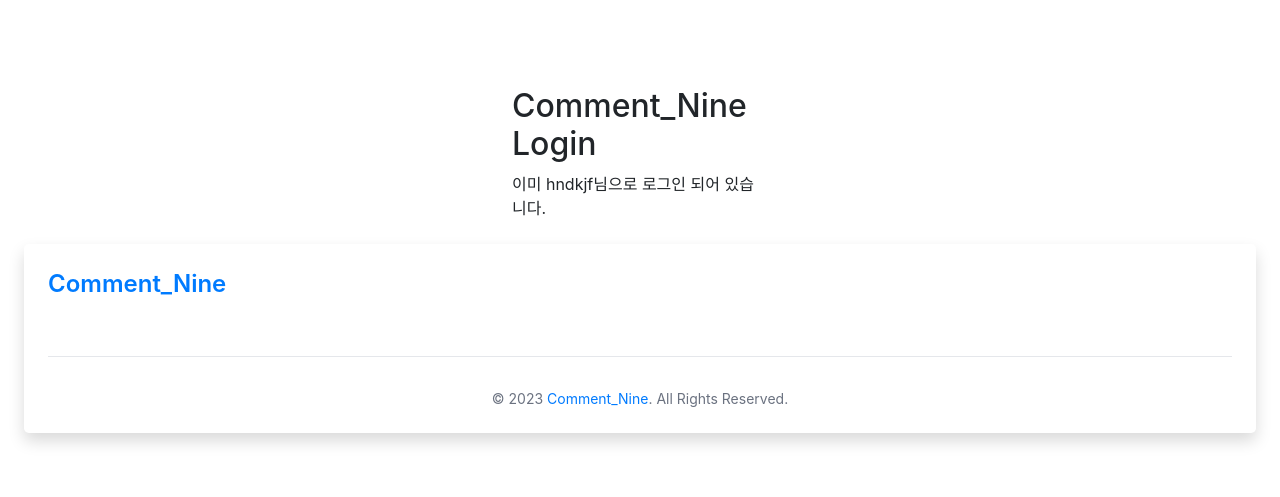
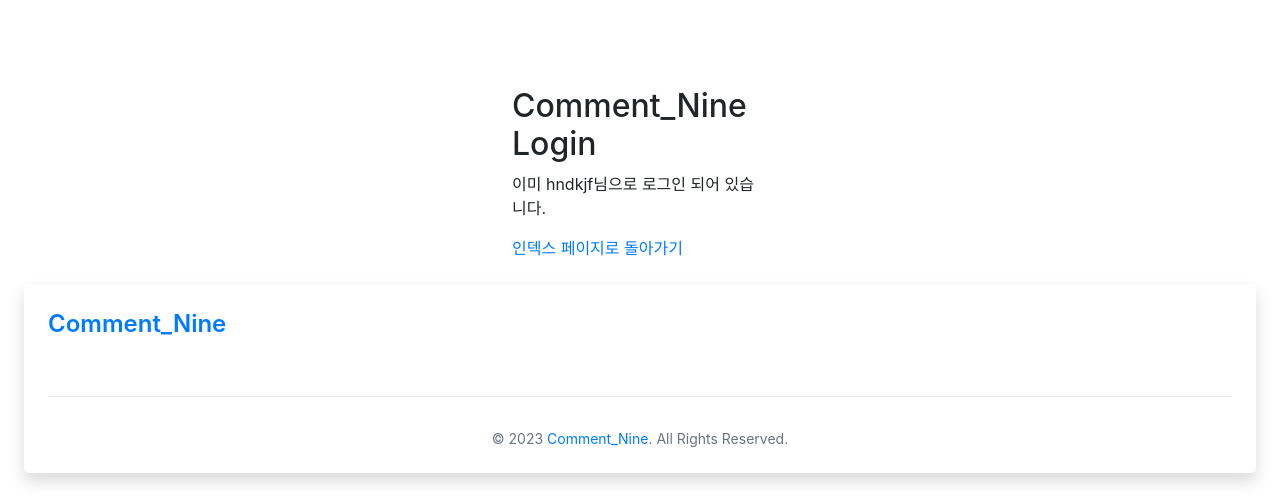
Before and after one commit to SulHyunRyung/Comment_Nine, a Flask app: template templates/login.html in a window 1280 px wide. Shown: the part 801-1298 px from the top of the page. Before the commit the page ends 1245 px from the top, so only its background shows below. Run offline with Flask 3, Linux system fonts and the light colour scheme; the template is opened without the code that fills it, so the values that code supplies are empty; a user stored in the database is signed in; some libraries are stand-ins or nearby versions.

Commit message:
로그인 페이지에 인덱스 페이지로 돌아가는 기능 추가
.

```diff
--- a/templates/login.html
+++ b/templates/login.html
@@ -4,6 +4,7 @@
             <h2>Comment_Nine Login</h2>
             {% if 'user_id' in session %}
                 <p>이미 {{ session['user_id'] }}님으로 로그인 되어 있습니다.</p>
+                <a href="{{url_for('index')}}"> 인덱스 페이지로 돌아가기 </a>
             {% else %}
                 <div >
                     <form class="mb-2" method="post" action="{{ url_for('login') }}">
```
